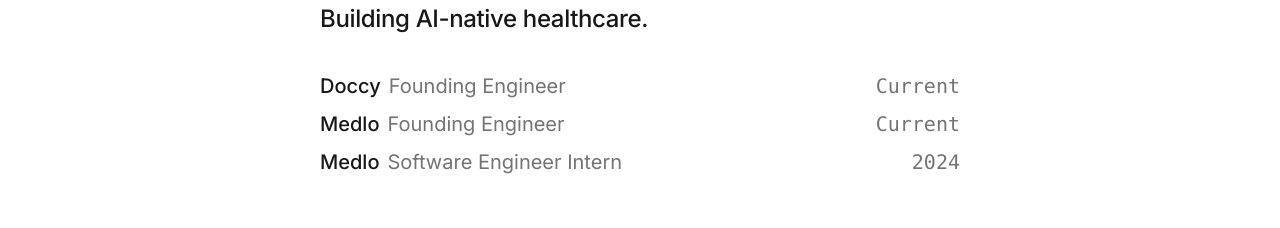
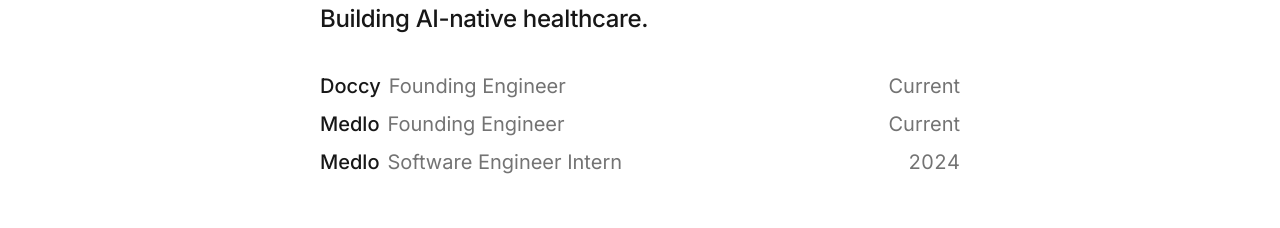
Before and after one commit to Spudgee/portfolio, a Next.js app: page / in a window 1280 px wide. Shown: the part 329-557 px from the top of the page. Built offline with nearby package versions, Linux system fonts and the light colour scheme.

Commit message:
Row years and grades in Inter with even-width digits, not monospace

```diff
--- a/components/row-list.tsx
+++ b/components/row-list.tsx
@@ -6,7 +6,7 @@
 	primary: string;
 	/** In grey, on the same line after the primary. */
 	secondary?: string;
-	/** In grey monospace, right-aligned: years, a grade. */
+	/** In grey, right-aligned, digits at even width: years, a grade. */
 	aside?: string;
 	href?: string;
 };
@@ -17,7 +17,7 @@
 /**
  * The one row style for every list on the site, after Brian Lovin's work list: 38px rows (44px on
  * phones, for thumbs), the primary in medium ink with the secondary in grey beside it, and the aside
- * in grey monospace on the right. A linked row is a link across its whole width.
+ * in grey on the right, in Inter like everything else. A linked row is a link across its whole width.
  */
 export function RowList({ rows }: { rows: readonly Row[] }) {
 	return (
@@ -34,7 +34,9 @@
 							)}
 						</span>
 						{row.aside && (
-							<span className="shrink-0 font-mono text-muted">{row.aside}</span>
+							<span className="shrink-0 text-muted tabular-nums">
+								{row.aside}
+							</span>
 						)}
 					</>
 				);
```
